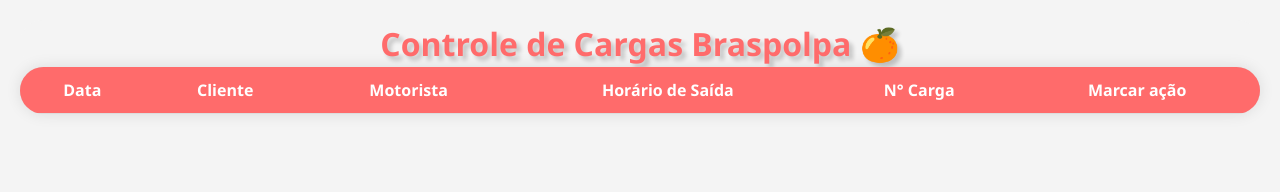
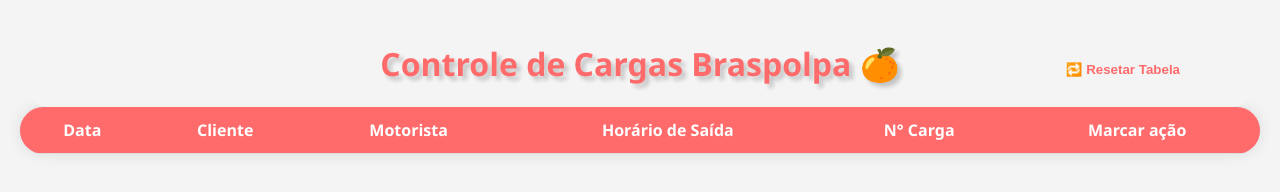
Before and after one commit to GabrielCaminhante/controle-de-carga, a plain HTML site: page index.html in a window 1280 px wide. Drawn offline with Linux system fonts and the light colour scheme.

Commit message:
Update index.html

```diff
--- a/index.html
+++ b/index.html
@@ -9,7 +9,11 @@
 
   <!-- TABELA DE CONTROLE DE CARGAS -->
 
+  <div class="cabecalho-controle">
   <h1 class="titulo-local">Controle de Cargas Braspolpa 🍊</h1>
+  <button onclick="resetarTabela()" id="botao-reset">🔁 Resetar Tabela</button>
+</div>
+</div>
   <div class="tabela-container">
     <div class="tabela-scroll">
   <table id="tabela-cargas">
```
